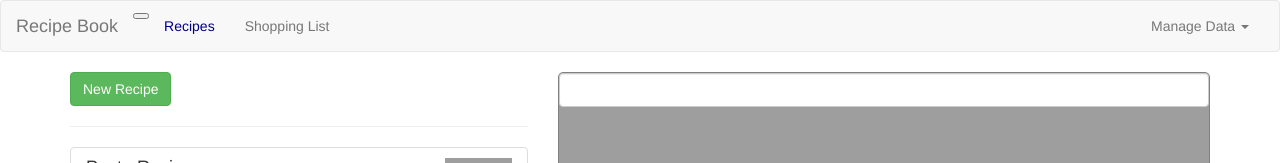
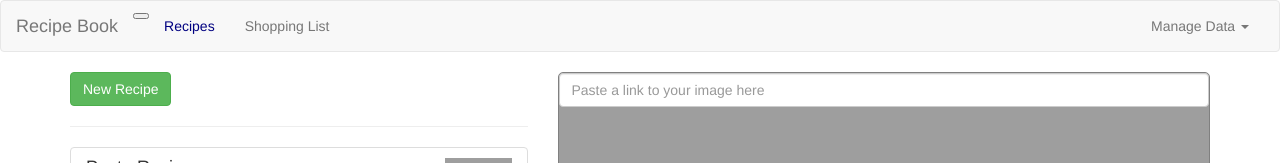
Before and after one commit to mmelkholy/recipes, an Angular app: page /recipes/new in a window 1280 px wide. Shown: the top 163 px of the page. Built offline with nearby package versions, Linux system fonts and the light colour scheme.

Commit message:
fix image path

```diff
--- a/src/app/recipes/recipe-edit/recipe-edit.component.html
+++ b/src/app/recipes/recipe-edit/recipe-edit.component.html
@@ -16,6 +16,7 @@
         name="imgPath"
         class="form-control"
         formControlName="imgPath"
+        placeholder="Paste a link to your image here"
       >
     </div>
       <ng-template #noImage>
```
